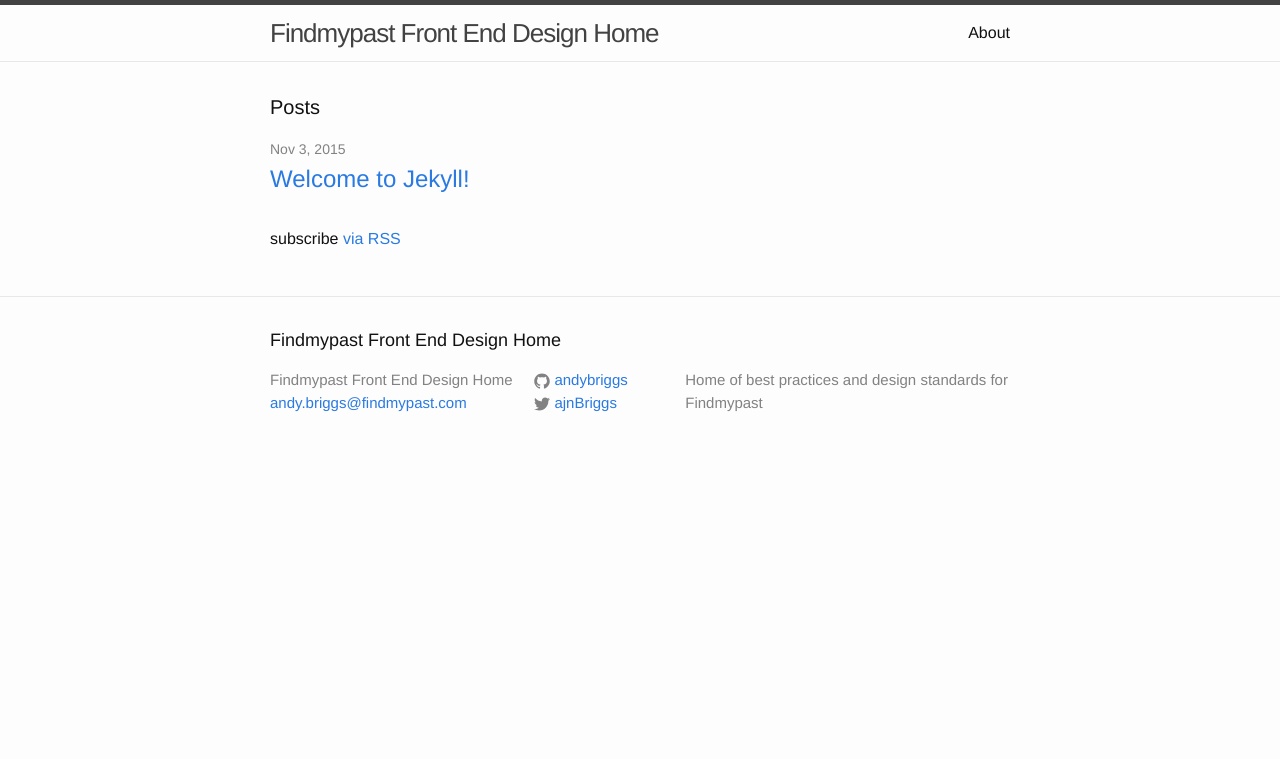
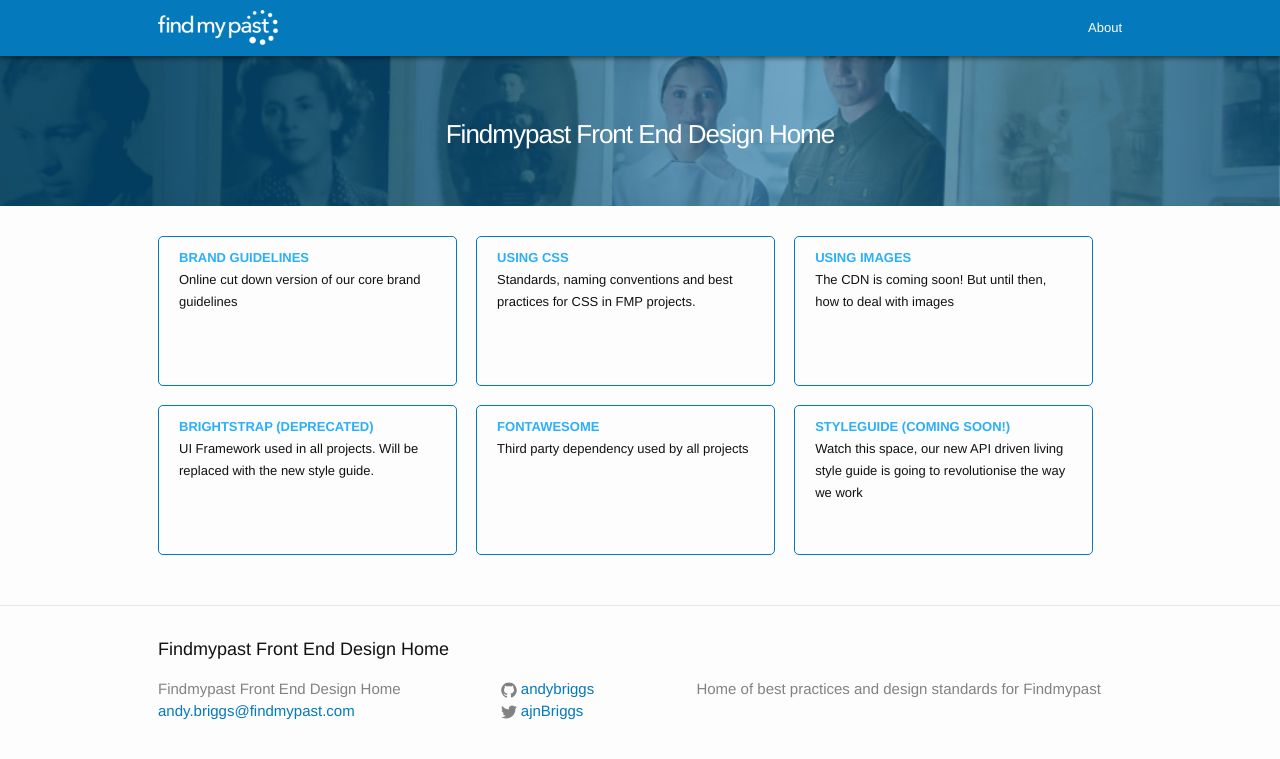
Before and after one commit to andybriggs/fmp-design, a Jekyll site: the page built from index.html, in a window 1280 px wide. Shown: the top 759 px of the page. Built offline with Jekyll 4.4.1, drawn with Linux system fonts in a browser that asks for light colours.

Commit message:
basic styles and some more content

```diff
--- a/_includes/header.html
+++ b/_includes/header.html
@@ -1,8 +1,9 @@
 <header class="site-header">
 
+  <div class="header-top">
     <div class="wrapper">
 
-    <a class="site-title" href="{{ site.baseurl }}/">{{ site.title }}</a>
+      <img src="/img/logo.png" alt="Findmypast Logo">
 
       <nav class="site-nav">
         <a href="#" class="menu-icon">
@@ -21,7 +22,11 @@
           {% endfor %}
         </div>
       </nav>
+    </div>
+  </div>
 
+  <div class="header-sub">
+    <a class="site-title" href="{{ site.baseurl }}/">{{ site.title }}</a>
   </div>
 
 </header>
--- a/_sass/_layout.scss
+++ b/_sass/_layout.scss
@@ -2,25 +2,47 @@
  * Site header
  */
 .site-header {
-    border-top: 5px solid $grey-color-dark;
-    border-bottom: 1px solid $grey-color-light;
     min-height: 56px;
-
+    background: $brand-color;
     // Positioning context for the mobile navigation icon
     position: relative;
+    img {
+        margin: 10px 0;
+        width: 120px;
+    }
+}
+
+.header-top {
+    position: relative;
+    box-shadow: 0px 2px 5px rgba(0, 0, 0, 0.5);
+}
+
+.header-sub {
+    background: url(/img/bg.jpg) no-repeat 0px -130px;
+    background-size: cover;
+    height: 150px;
+    text-align: center;
 }
 
 .site-title {
+    box-sizing: border-box;
     font-size: 26px;
     font-weight: 300;
     line-height: 56px;
     letter-spacing: -1px;
     margin-bottom: 0;
-    float: left;
-
+    color: white;
+    display: block;
+    height: 100%;
+    width: 100%;
+    padding-top: 50px;
+    background: rgba(4,121,187,0.5);
     &,
     &:visited {
-        color: $grey-color-dark;
+        color: white;
+    }
+    &:hover {
+        text-decoration: none;
     }
 }
 
@@ -33,7 +55,7 @@
     }
 
     .page-link {
-        color: $text-color;
+        color: white;
         line-height: $base-line-height;
 
         // Gaps between nav items, but not on the last one
@@ -92,6 +114,44 @@
     }
 }
 
+
+// Site content links
+
+.content-list {
+    list-style-type: none;
+    margin: 0;
+    padding: 0;
+    li {
+        box-sizing: border-box;
+        float: left;
+        width: 31%;
+        padding: 10px 20px;
+        margin: 0 2% 2% 0;
+        border: 1px solid $brand-color;
+        min-height: 150px;
+        line-height: 22px;
+        border-radius: 5px;
+        &:nth-child(4) {
+            clear: both;
+        }
+        @media screen and (max-width: 767px) {
+            float: none;
+            border: none;
+            border-bottom: 1px solid $brand-color;
+            width: auto;
+            border-radius: 0;
+        }
+    }
+    a {
+        display: block;
+        text-transform: uppercase;
+        color: $brand-color2;
+        font-weight: bold;
+        &:hover {
+            text-decoration: none;
+        }
+    }
+}
 
 
 /**
--- a/css/main.scss
+++ b/css/main.scss
@@ -7,7 +7,7 @@
 
 // Our variables
 $base-font-family: "Helvetica Neue", Helvetica, Arial, sans-serif;
-$base-font-size:   16px;
+$base-font-size:   13px;
 $base-font-weight: 400;
 $small-font-size:  $base-font-size * 0.875;
 $base-line-height: 1.5;
@@ -16,14 +16,15 @@
 
 $text-color:       #111;
 $background-color: #fdfdfd;
-$brand-color:      #2a7ae2;
+$brand-color:      #0479bb;
+$brand-color2:     #2baffa;
 
 $grey-color:       #828282;
 $grey-color-light: lighten($grey-color, 40%);
 $grey-color-dark:  darken($grey-color, 25%);
 
 // Width of the content area
-$content-width:    800px;
+$content-width:    1024px;
 
 $on-palm:          600px;
 $on-laptop:        800px;
--- a/index.html
+++ b/index.html
@@ -4,20 +4,13 @@
 
 <div class="home">
 
-  <h1 class="page-heading">Posts</h1>
-
-  <ul class="post-list">
-    {% for post in site.posts %}
-      <li>
-        <span class="post-meta">{{ post.date | date: "%b %-d, %Y" }}</span>
-
-        <h2>
-          <a class="post-link" href="{{ post.url | prepend: site.baseurl }}">{{ post.title }}</a>
-        </h2>
-      </li>
-    {% endfor %}
+  <ul class="content-list">
+    <li><a href="http://www.findmypast.co.uk/home/brandguidelines" target="_blank">Brand guidelines</a> Online cut down version of our core brand guidelines</li>
+    <li><a href="#">Using CSS</a>Standards, naming conventions and best practices for CSS in FMP projects.</li>
+    <li><a href="#">Using images</a>The CDN is coming soon! But until then, how to deal with images</li>
+    <li><a href="https://github.com/findmypast/brightstrap" target="_blank">Brightstrap (deprecated)</a>UI Framework used in all projects. Will be replaced with the new style guide.</li>
+    <li><a href="https://fortawesome.github.io/Font-Awesome/" target="_blank">FontAwesome</a> Third party dependency used by all projects</li>
+    <li><a href="#">Styleguide (coming soon!)</a> Watch this space, our new API driven living style guide is going to revolutionise the way we work</li>
   </ul>
 
-  <p class="rss-subscribe">subscribe <a href="{{ "/feed.xml" | prepend: site.baseurl }}">via RSS</a></p>
-
 </div>
```
Also changed, not shown: about.md (+3 -7 lines), README.md, img/bg.jpg (added), img/logo.png (added). Lines whose indentation alone changed are shown as unchanged.
